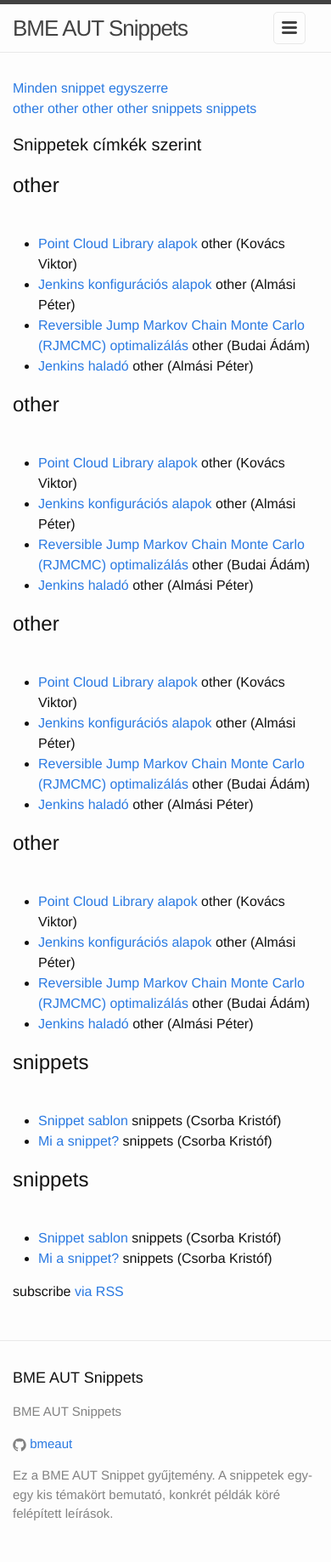
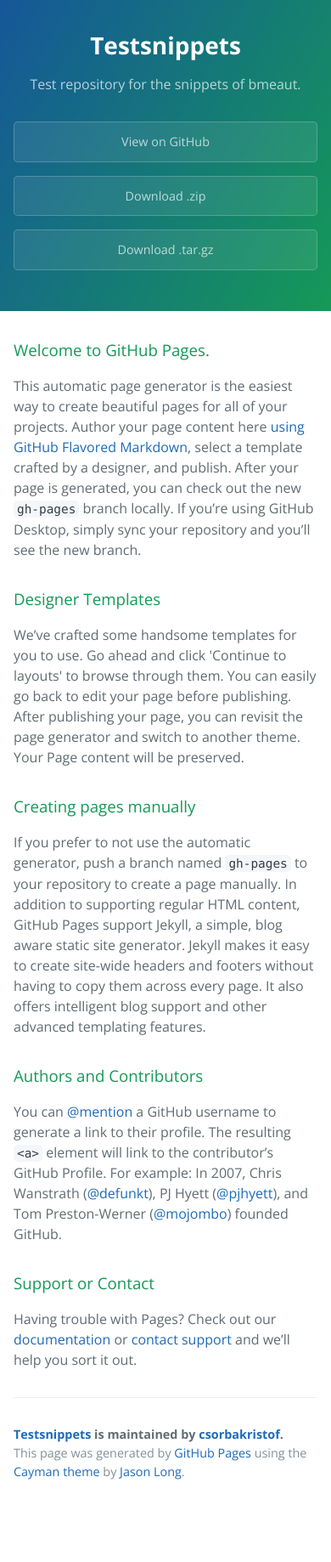
Before and after one commit to csorbakristof/testsnippets, a Jekyll site: the page index.html, which Jekyll copies as it is, in a window 390 px wide. Shown: the whole page at 85% size. Built offline with Jekyll 4.4.1, drawn with Linux system fonts in a browser that asks for light colours; after the commit the page ends 1774 px from its top, so only the background shows below that.

Commit message:
Create gh-pages branch via GitHub

```diff
--- a/index.html
+++ b/index.html
@@ -1,35 +1,57 @@
----
-layout: default
----
+<!DOCTYPE html>
+<html lang="en-us">
+  <head>
+    <meta charset="UTF-8">
+    <title>Testsnippets by csorbakristof</title>
+    <meta name="viewport" content="width=device-width, initial-scale=1">
+    <link rel="stylesheet" type="text/css" href="stylesheets/normalize.css" media="screen">
+    <link href='https://fonts.googleapis.com/css?family=Open+Sans:400,700' rel='stylesheet' type='text/css'>
+    <link rel="stylesheet" type="text/css" href="stylesheets/stylesheet.css" media="screen">
+    <link rel="stylesheet" type="text/css" href="stylesheets/github-light.css" media="screen">
+  </head>
+  <body>
+    <section class="page-header">
+      <h1 class="project-name">Testsnippets</h1>
+      <h2 class="project-tagline">Test repository for the snippets of bmeaut.</h2>
+      <a href="https://github.com/csorbakristof/testsnippets" class="btn">View on GitHub</a>
+      <a href="https://github.com/csorbakristof/testsnippets/zipball/master" class="btn">Download .zip</a>
+      <a href="https://github.com/csorbakristof/testsnippets/tarball/master" class="btn">Download .tar.gz</a>
+    </section>
 
-<div class="home">
+    <section class="main-content">
+      <h3>
+<a id="welcome-to-github-pages" class="anchor" href="#welcome-to-github-pages" aria-hidden="true"><span aria-hidden="true" class="octicon octicon-link"></span></a>Welcome to GitHub Pages.</h3>
 
-  <a href="{{ "/fullList.html" | prepend: site.baseurl }}">Minden snippet egyszerre</a><p/>
+<p>This automatic page generator is the easiest way to create beautiful pages for all of your projects. Author your page content here <a href="https://guides.github.com/features/mastering-markdown/">using GitHub Flavored Markdown</a>, select a template crafted by a designer, and publish. After your page is generated, you can check out the new <code>gh-pages</code> branch locally. If you’re using GitHub Desktop, simply sync your repository and you’ll see the new branch.</p>
 
-  {% capture allTags %}
-  {% for p in site.pages %} {% for t in p.tags %} {{t}} {% endfor %} {% endfor %}
-  {% endcapture %}
-  {% assign allTagsArray = allTags | split : ' ' | sort %}
+<h3>
+<a id="designer-templates" class="anchor" href="#designer-templates" aria-hidden="true"><span aria-hidden="true" class="octicon octicon-link"></span></a>Designer Templates</h3>
 
-  {% for t in allTagsArray %}
-    <a href="#{{t}}">{{t}}</a>
-  {% endfor %}
+<p>We’ve crafted some handsome templates for you to use. Go ahead and click 'Continue to layouts' to browse through them. You can easily go back to edit your page before publishing. After publishing your page, you can revisit the page generator and switch to another theme. Your Page content will be preserved.</p>
 
-  <h1 class="page-heading">Snippetek címkék szerint</h1>
+<h3>
+<a id="creating-pages-manually" class="anchor" href="#creating-pages-manually" aria-hidden="true"><span aria-hidden="true" class="octicon octicon-link"></span></a>Creating pages manually</h3>
 
-{% for tag in allTagsArray %}
-  <h2 id="{{tag}}">{{tag}}</h2><br/>
-  <ul>
-  {% for page in site.pages %}
-    {% if page.tags contains tag %}
-    <li>
-      <a href="{{ page.url }}">{{ page.title }}</a> {{page.tags}} ({{page.authors}})
-    </li>
-    {% endif %}
-  {% endfor %}
-  </ul>
-{% endfor %}
+<p>If you prefer to not use the automatic generator, push a branch named <code>gh-pages</code> to your repository to create a page manually. In addition to supporting regular HTML content, GitHub Pages support Jekyll, a simple, blog aware static site generator. Jekyll makes it easy to create site-wide headers and footers without having to copy them across every page. It also offers intelligent blog support and other advanced templating features.</p>
 
-  <p class="rss-subscribe">subscribe <a href="{{ "/feed.xml" | prepend: site.baseurl }}">via RSS</a></p>
+<h3>
+<a id="authors-and-contributors" class="anchor" href="#authors-and-contributors" aria-hidden="true"><span aria-hidden="true" class="octicon octicon-link"></span></a>Authors and Contributors</h3>
 
-</div>
+<p>You can <a href="https://help.github.com/articles/basic-writing-and-formatting-syntax/#mentioning-users-and-teams" class="user-mention">@mention</a> a GitHub username to generate a link to their profile. The resulting <code>&lt;a&gt;</code> element will link to the contributor’s GitHub Profile. For example: In 2007, Chris Wanstrath (<a href="https://github.com/defunkt" class="user-mention">@defunkt</a>), PJ Hyett (<a href="https://github.com/pjhyett" class="user-mention">@pjhyett</a>), and Tom Preston-Werner (<a href="https://github.com/mojombo" class="user-mention">@mojombo</a>) founded GitHub.</p>
+
+<h3>
+<a id="support-or-contact" class="anchor" href="#support-or-contact" aria-hidden="true"><span aria-hidden="true" class="octicon octicon-link"></span></a>Support or Contact</h3>
+
+<p>Having trouble with Pages? Check out our <a href="https://help.github.com/pages">documentation</a> or <a href="https://github.com/contact">contact support</a> and we’ll help you sort it out.</p>
+
+      <footer class="site-footer">
+        <span class="site-footer-owner"><a href="https://github.com/csorbakristof/testsnippets">Testsnippets</a> is maintained by <a href="https://github.com/csorbakristof">csorbakristof</a>.</span>
+
+        <span class="site-footer-credits">This page was generated by <a href="https://pages.github.com">GitHub Pages</a> using the <a href="https://github.com/jasonlong/cayman-theme">Cayman theme</a> by <a href="https://twitter.com/jasonlong">Jason Long</a>.</span>
+      </footer>
+
+    </section>
+
+
+  </body>
+</html>
--- /dev/null
+++ b/stylesheets/github-light.css
@@ -0,0 +1,123 @@
+/*
+The MIT License (MIT)
+
+Copyright (c) 2015 GitHub, Inc.
+
+Permission is hereby granted, free of charge, to any person obtaining a copy
+of this software and associated documentation files (the "Software"), to deal
+in the Software without restriction, including without limitation the rights
+to use, copy, modify, merge, publish, distribute, sublicense, and/or sell
+copies of the Software, and to permit persons to whom the Software is
+furnished to do so, subject to the following conditions:
+
+The above copyright notice and this permission notice shall be included in all
+copies or substantial portions of the Software.
+
+THE SOFTWARE IS PROVIDED "AS IS", WITHOUT WARRANTY OF ANY KIND, EXPRESS OR
+IMPLIED, INCLUDING BUT NOT LIMITED TO THE WARRANTIES OF MERCHANTABILITY,
+FITNESS FOR A PARTICULAR PURPOSE AND NONINFRINGEMENT. IN NO EVENT SHALL THE
+AUTHORS OR COPYRIGHT HOLDERS BE LIABLE FOR ANY CLAIM, DAMAGES OR OTHER
+LIABILITY, WHETHER IN AN ACTION OF CONTRACT, TORT OR OTHERWISE, ARISING FROM,
+OUT OF OR IN CONNECTION WITH THE SOFTWARE OR THE USE OR OTHER DEALINGS IN THE
+SOFTWARE.
+
+*/
+
+.pl-c /* comment */ {
+  color: #969896;
+}
+
+.pl-c1      /* constant, markup.raw, meta.diff.header, meta.module-reference, meta.property-name, support, support.constant, support.variable, variable.other.constant */,
+.pl-s .pl-v /* string variable */ {
+  color: #0086b3;
+}
+
+.pl-e  /* entity */,
+.pl-en /* entity.name */ {
+  color: #795da3;
+}
+
+.pl-s .pl-s1 /* string source */,
+.pl-smi      /* storage.modifier.import, storage.modifier.package, storage.type.java, variable.other, variable.parameter.function */ {
+  color: #333;
+}
+
+.pl-ent /* entity.name.tag */ {
+  color: #63a35c;
+}
+
+.pl-k /* keyword, storage, storage.type */ {
+  color: #a71d5d;
+}
+
+.pl-pds              /* punctuation.definition.string, string.regexp.character-class */,
+.pl-s                /* string */,
+.pl-s .pl-pse .pl-s1 /* string punctuation.section.embedded source */,
+.pl-sr               /* string.regexp */,
+.pl-sr .pl-cce       /* string.regexp constant.character.escape */,
+.pl-sr .pl-sra       /* string.regexp string.regexp.arbitrary-repitition */,
+.pl-sr .pl-sre       /* string.regexp source.ruby.embedded */ {
+  color: #183691;
+}
+
+.pl-v /* variable */ {
+  color: #ed6a43;
+}
+
+.pl-id /* invalid.deprecated */ {
+  color: #b52a1d;
+}
+
+.pl-ii /* invalid.illegal */ {
+  background-color: #b52a1d;
+  color: #f8f8f8;
+}
+
+.pl-sr .pl-cce /* string.regexp constant.character.escape */ {
+  color: #63a35c;
+  font-weight: bold;
+}
+
+.pl-ml /* markup.list */ {
+  color: #693a17;
+}
+
+.pl-mh        /* markup.heading */,
+.pl-mh .pl-en /* markup.heading entity.name */,
+.pl-ms        /* meta.separator */ {
+  color: #1d3e81;
+  font-weight: bold;
+}
+
+.pl-mq /* markup.quote */ {
+  color: #008080;
+}
+
+.pl-mi /* markup.italic */ {
+  color: #333;
+  font-style: italic;
+}
+
+.pl-mb /* markup.bold */ {
+  color: #333;
+  font-weight: bold;
+}
+
+.pl-md /* markup.deleted, meta.diff.header.from-file */ {
+  background-color: #ffecec;
+  color: #bd2c00;
+}
+
+.pl-mi1 /* markup.inserted, meta.diff.header.to-file */ {
+  background-color: #eaffea;
+  color: #55a532;
+}
+
+.pl-mdr /* meta.diff.range */ {
+  color: #795da3;
+  font-weight: bold;
+}
+
+.pl-mo /* meta.output */ {
+  color: #1d3e81;
+}
--- /dev/null
+++ b/stylesheets/stylesheet.css
@@ -0,0 +1,245 @@
+* {
+  box-sizing: border-box; }
+
+body {
+  padding: 0;
+  margin: 0;
+  font-family: "Open Sans", "Helvetica Neue", Helvetica, Arial, sans-serif;
+  font-size: 16px;
+  line-height: 1.5;
+  color: #606c71; }
+
+a {
+  color: #1e6bb8;
+  text-decoration: none; }
+  a:hover {
+    text-decoration: underline; }
+
+.btn {
+  display: inline-block;
+  margin-bottom: 1rem;
+  color: rgba(255, 255, 255, 0.7);
+  background-color: rgba(255, 255, 255, 0.08);
+  border-color: rgba(255, 255, 255, 0.2);
+  border-style: solid;
+  border-width: 1px;
+  border-radius: 0.3rem;
+  transition: color 0.2s, background-color 0.2s, border-color 0.2s; }
+  .btn + .btn {
+    margin-left: 1rem; }
+
+.btn:hover {
+  color: rgba(255, 255, 255, 0.8);
+  text-decoration: none;
+  background-color: rgba(255, 255, 255, 0.2);
+  border-color: rgba(255, 255, 255, 0.3); }
+
+@media screen and (min-width: 64em) {
+  .btn {
+    padding: 0.75rem 1rem; } }
+
+@media screen and (min-width: 42em) and (max-width: 64em) {
+  .btn {
+    padding: 0.6rem 0.9rem;
+    font-size: 0.9rem; } }
+
+@media screen and (max-width: 42em) {
+  .btn {
+    display: block;
+    width: 100%;
+    padding: 0.75rem;
+    font-size: 0.9rem; }
+    .btn + .btn {
+      margin-top: 1rem;
+      margin-left: 0; } }
+
+.page-header {
+  color: #fff;
+  text-align: center;
+  background-color: #159957;
+  background-image: linear-gradient(120deg, #155799, #159957); }
+
+@media screen and (min-width: 64em) {
+  .page-header {
+    padding: 5rem 6rem; } }
+
+@media screen and (min-width: 42em) and (max-width: 64em) {
+  .page-header {
+    padding: 3rem 4rem; } }
+
+@media screen and (max-width: 42em) {
+  .page-header {
+    padding: 2rem 1rem; } }
+
+.project-name {
+  margin-top: 0;
+  margin-bottom: 0.1rem; }
+
+@media screen and (min-width: 64em) {
+  .project-name {
+    font-size: 3.25rem; } }
+
+@media screen and (min-width: 42em) and (max-width: 64em) {
+  .project-name {
+    font-size: 2.25rem; } }
+
+@media screen and (max-width: 42em) {
+  .project-name {
+    font-size: 1.75rem; } }
+
+.project-tagline {
+  margin-bottom: 2rem;
+  font-weight: normal;
+  opacity: 0.7; }
+
+@media screen and (min-width: 64em) {
+  .project-tagline {
+    font-size: 1.25rem; } }
+
+@media screen and (min-width: 42em) and (max-width: 64em) {
+  .project-tagline {
+    font-size: 1.15rem; } }
+
+@media screen and (max-width: 42em) {
+  .project-tagline {
+    font-size: 1rem; } }
+
+.main-content :first-child {
+  margin-top: 0; }
+.main-content img {
+  max-width: 100%; }
+.main-content h1, .main-content h2, .main-content h3, .main-content h4, .main-content h5, .main-content h6 {
+  margin-top: 2rem;
+  margin-bottom: 1rem;
+  font-weight: normal;
+  color: #159957; }
+.main-content p {
+  margin-bottom: 1em; }
+.main-content code {
+  padding: 2px 4px;
+  font-family: Consolas, "Liberation Mono", Menlo, Courier, monospace;
+  font-size: 0.9rem;
+  color: #383e41;
+  background-color: #f3f6fa;
+  border-radius: 0.3rem; }
+.main-content pre {
+  padding: 0.8rem;
+  margin-top: 0;
+  margin-bottom: 1rem;
+  font: 1rem Consolas, "Liberation Mono", Menlo, Courier, monospace;
+  color: #567482;
+  word-wrap: normal;
+  background-color: #f3f6fa;
+  border: solid 1px #dce6f0;
+  border-radius: 0.3rem; }
+  .main-content pre > code {
+    padding: 0;
+    margin: 0;
+    font-size: 0.9rem;
+    color: #567482;
+    word-break: normal;
+    white-space: pre;
+    background: transparent;
+    border: 0; }
+.main-content .highlight {
+  margin-bottom: 1rem; }
+  .main-content .highlight pre {
+    margin-bottom: 0;
+    word-break: normal; }
+.main-content .highlight pre, .main-content pre {
+  padding: 0.8rem;
+  overflow: auto;
+  font-size: 0.9rem;
+  line-height: 1.45;
+  border-radius: 0.3rem; }
+.main-content pre code, .main-content pre tt {
+  display: inline;
+  max-width: initial;
+  padding: 0;
+  margin: 0;
+  overflow: initial;
+  line-height: inherit;
+  word-wrap: normal;
+  background-color: transparent;
+  border: 0; }
+  .main-content pre code:before, .main-content pre code:after, .main-content pre tt:before, .main-content pre tt:after {
+    content: normal; }
+.main-content ul, .main-content ol {
+  margin-top: 0; }
+.main-content blockquote {
+  padding: 0 1rem;
+  margin-left: 0;
+  color: #819198;
+  border-left: 0.3rem solid #dce6f0; }
+  .main-content blockquote > :first-child {
+    margin-top: 0; }
+  .main-content blockquote > :last-child {
+    margin-bottom: 0; }
+.main-content table {
+  display: block;
+  width: 100%;
+  overflow: auto;
+  word-break: normal;
+  word-break: keep-all; }
+  .main-content table th {
+    font-weight: bold; }
+  .main-content table th, .main-content table td {
+    padding: 0.5rem 1rem;
+    border: 1px solid #e9ebec; }
+.main-content dl {
+  padding: 0; }
+  .main-content dl dt {
+    padding: 0;
+    margin-top: 1rem;
+    font-size: 1rem;
+    font-weight: bold; }
+  .main-content dl dd {
+    padding: 0;
+    margin-bottom: 1rem; }
+.main-content hr {
+  height: 2px;
+  padding: 0;
+  margin: 1rem 0;
+  background-color: #eff0f1;
+  border: 0; }
+
+@media screen and (min-width: 64em) {
+  .main-content {
+    max-width: 64rem;
+    padding: 2rem 6rem;
+    margin: 0 auto;
+    font-size: 1.1rem; } }
+
+@media screen and (min-width: 42em) and (max-width: 64em) {
+  .main-content {
+    padding: 2rem 4rem;
+    font-size: 1.1rem; } }
+
+@media screen and (max-width: 42em) {
+  .main-content {
+    padding: 2rem 1rem;
+    font-size: 1rem; } }
+
+.site-footer {
+  padding-top: 2rem;
+  margin-top: 2rem;
+  border-top: solid 1px #eff0f1; }
+
+.site-footer-owner {
+  display: block;
+  font-weight: bold; }
+
+.site-footer-credits {
+  color: #819198; }
+
+@media screen and (min-width: 64em) {
+  .site-footer {
+    font-size: 1rem; } }
+
+@media screen and (min-width: 42em) and (max-width: 64em) {
+  .site-footer {
+    font-size: 1rem; } }
+
+@media screen and (max-width: 42em) {
+  .site-footer {
+    font-size: 0.9rem; } }
```
Also changed, not shown: params.json (added, +6 -0 lines), stylesheets/normalize.css (added).
